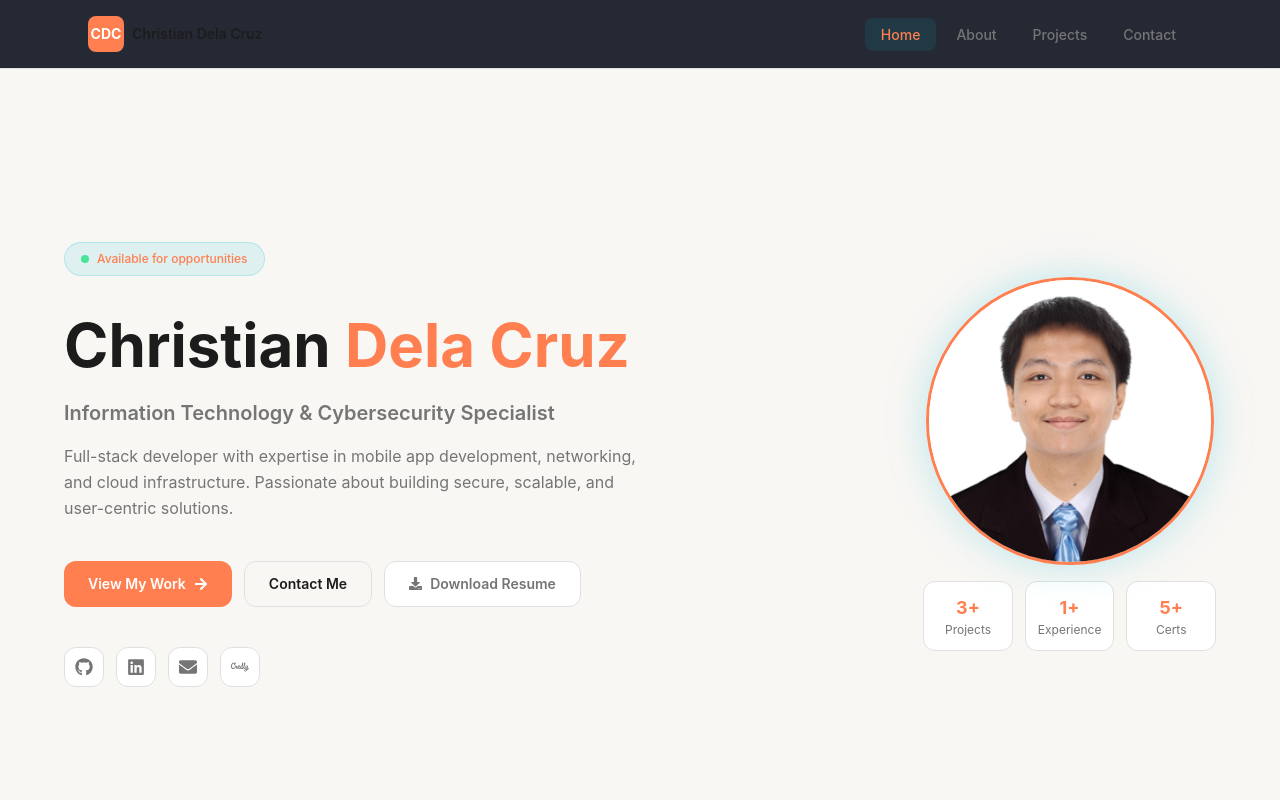
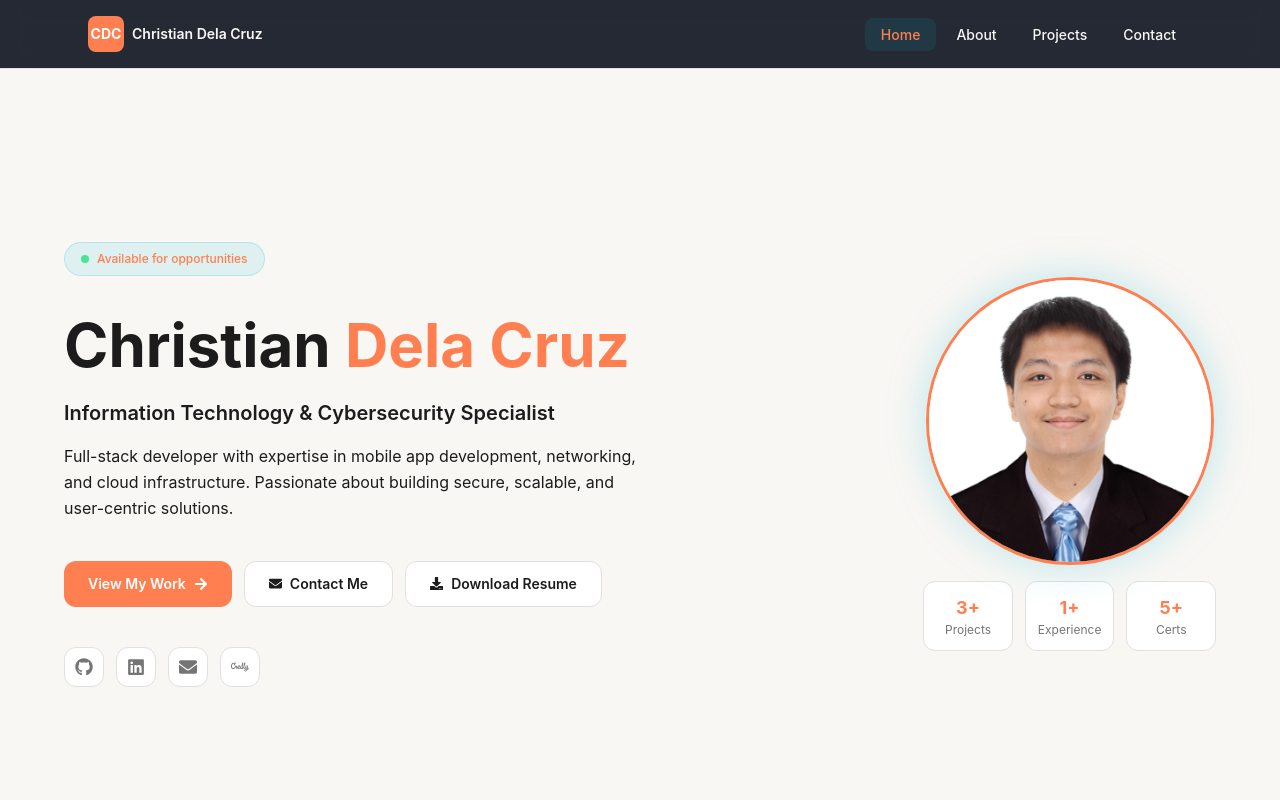
Before and after one commit to christian-dela-cruz/cjadelacruz-web-portfolio, a Next.js app: page / in a window 1280 px wide. Shown: the top 800 px of the page. Built offline with nearby package versions, Linux system fonts and the light colour scheme.

Commit message:
UI changes

```diff
--- a/app/page.tsx
+++ b/app/page.tsx
@@ -14,6 +14,13 @@ import {
   FaExternalLinkAlt,
   FaImage,
   FaPaperPlane,
+  FaContao,
+  FaEnvelopeOpen,    // ✉️ Open envelope
+  FaPhone,           // ☎️ Phone icon
+  FaPhoneSquare,     // ☎️ Phone in square
+  FaAddressCard,     // 📋 Address card
+
+
 } from "react-icons/fa";
 import { SiCredly } from "react-icons/si";
 import { HiChip, HiCalendar } from "react-icons/hi";
@@ -244,14 +251,14 @@ export default function HomePage() {
 
               <h2
                 className="text-lg sm:text-xl font-semibold mb-4"
-                style={{ color: "var(--muted)" }}
+                style={{ color: "var(--foreground)" }}
               >
                 Information Technology &amp; Cybersecurity Specialist
               </h2>
 
               <p
                 className="text-base leading-relaxed max-w-xl mx-auto lg:mx-0 mb-10"
-                style={{ color: "var(--muted)" }}
+                style={{ color: "var(--foreground)" }}
               >
                 Full-stack developer with expertise in mobile app development,
                 networking, and cloud infrastructure. Passionate about building
@@ -285,11 +292,12 @@ export default function HomePage() {
                   }}
                   className="inline-flex items-center justify-center gap-2 px-6 py-3 rounded-xl font-semibold text-sm transition-all hover:scale-105 active:scale-95"
                   style={{
-                    background: "transparent",
+                    background: "var(--card-bg)",
                     color: "var(--foreground)",
                     border: "1px solid var(--card-border)",
                   }}
                 >
+                    <FaEnvelope size={13} />
                   Contact Me
                 </a>
 
@@ -299,7 +307,7 @@ export default function HomePage() {
                   className="inline-flex items-center justify-center gap-2 px-6 py-3 rounded-xl font-semibold text-sm transition-all hover:scale-105 active:scale-95"
                   style={{
                     background: "var(--card-bg)",
-                    color: "var(--muted)",
+                    color: "var(--foreground)",
                     border: "1px solid var(--card-border)",
                   }}
                 >
@@ -461,7 +469,7 @@ export default function HomePage() {
                   </p>
                   <p
                     className="text-xs mb-1"
-                    style={{ color: "var(--accent)" }}
+                    style={{ color: "var(--muted)" }}
                   >
                     Cybersecurity Specialization
                   </p>
--- a/components/Navbar.tsx
+++ b/components/Navbar.tsx
@@ -64,7 +64,7 @@ export default function Navbar() {
           </div>
           <span
             className="font-semibold text-sm hidden sm:block"
-            style={{ color: "var(--foreground)" }}
+            style={{ color: "var(--background)" }}
           >
             Christian Dela Cruz
           </span>
@@ -81,7 +81,7 @@ export default function Navbar() {
                   onClick={(e) => handleNavClick(e, id)}
                   className="px-4 py-2 rounded-lg text-sm font-medium transition-colors"
                   style={{
-                    color: isActive ? "var(--accent)" : "var(--muted)",
+                    color: isActive ? "var(--accent)" : "var(--background)",
                     background: isActive
                       ? "rgba(6,182,212,0.1)"
                       : "transparent",
@@ -89,12 +89,12 @@ export default function Navbar() {
                   onMouseEnter={(e) => {
                     if (!isActive)
                       (e.currentTarget as HTMLAnchorElement).style.color =
-                        "var(--foreground)";
+                        "var(--muted)";
                   }}
                   onMouseLeave={(e) => {
                     if (!isActive)
                       (e.currentTarget as HTMLAnchorElement).style.color =
-                        "var(--muted)";
+                        "var(--background)";
                   }}
                 >
                   {label}
```
